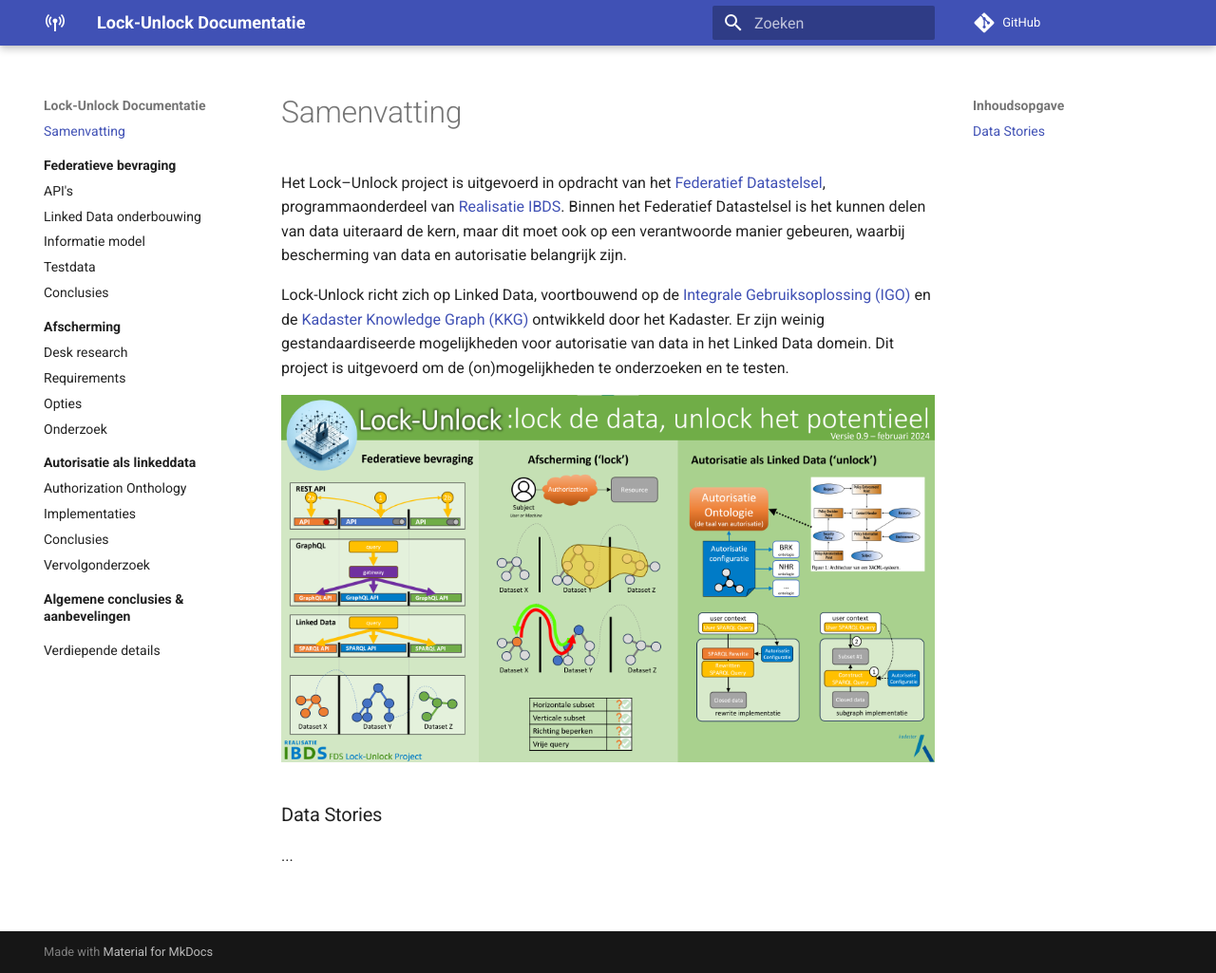
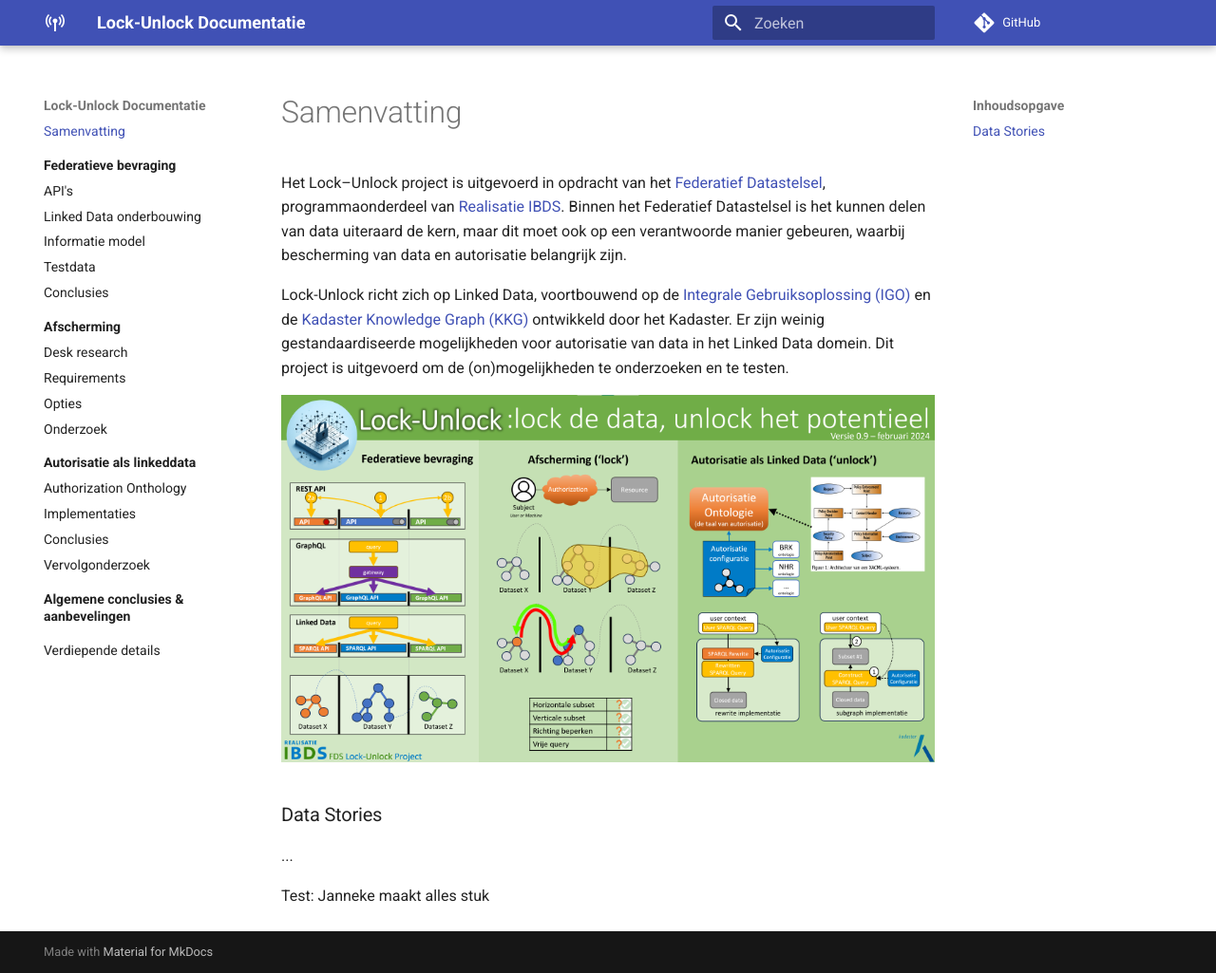
Before and after one commit to kadaster-labs/lock-unlock-docs, an MkDocs documentation site: the page built from docs/index.md, in a window 1280 px wide and 1025 px high. Shown: the whole window at 95% size. Built offline with MkDocs 1.6.1 and Material for MkDocs 9.7.7, drawn with Linux system fonts in a browser that asks for light colours; comment, search, counter and statistics services are not loaded.

Commit message:
Janneke's test

```diff
--- a/docs/index.md
+++ b/docs/index.md
@@ -17,3 +17,5 @@
 
 ### Data Stories
 ...
+
+Test: Janneke maakt alles stuk
```
